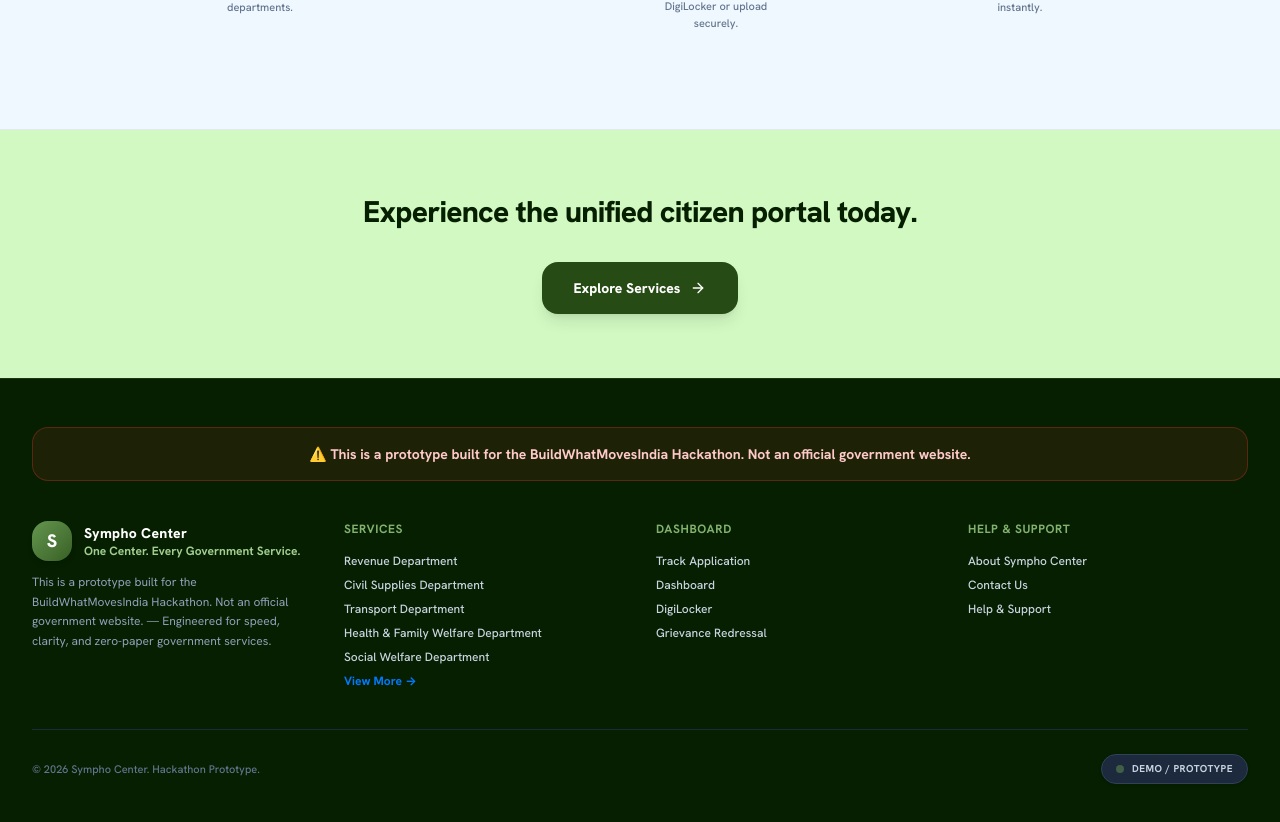
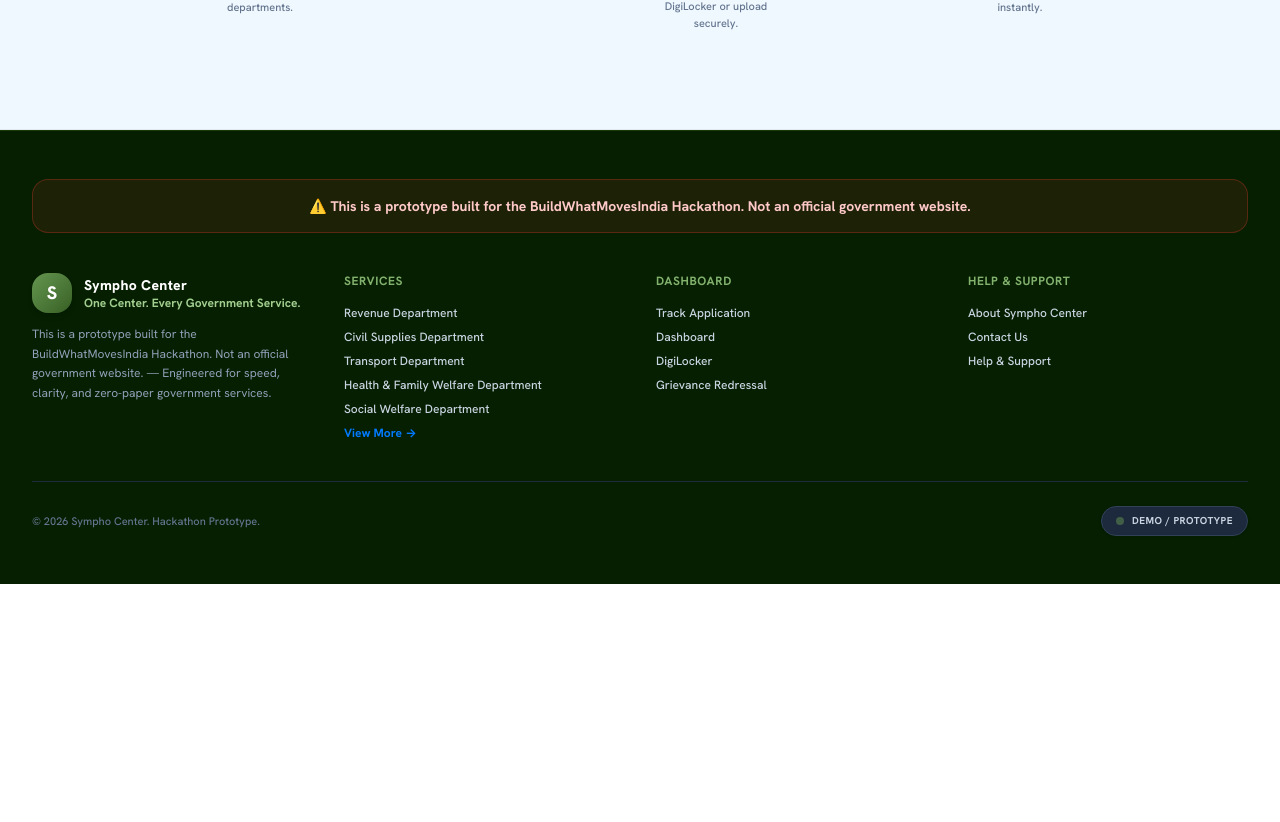
Before and after one commit to Arul-Prakash-K-C/TN-HUB, a SvelteKit app: page / in a window 1280 px wide. Shown: the part 1140-1962 px from the top of the page. After the commit the page ends 1724 px from the top, so only its background shows below. Built offline with nearby package versions, Linux system fonts and the light colour scheme; no server answers.

Commit message:
style: remove Call to Action banner from Home page

```diff
--- a/src/routes/(public)/+page.svelte
+++ b/src/routes/(public)/+page.svelte
@@ -123,19 +123,3 @@
     </div>
   </div>
 </section>
-
-<!-- Call to Action Banner -->
-<section class="bg-primary-100 py-16 text-primary-950 text-center">
-  <div class="mx-auto max-w-4xl px-4 sm:px-6 lg:px-8">
-    <h2 class="text-2xl font-black tracking-tight sm:text-3xl">Experience the unified citizen portal today.</h2>
-    <div class="mt-8">
-      <a
-        href="/services"
-        class="inline-flex items-center justify-center gap-2.5 rounded-xl bg-primary-800 px-8 py-4 text-sm font-black text-primary-foreground shadow-lg transition hover:bg-primary-700 hover:shadow-xl hover:-translate-y-0.5"
-      >
-        Explore Services
-        <ArrowRight class="h-4 w-4" />
-      </a>
-    </div>
-  </div>
-</section>
```
